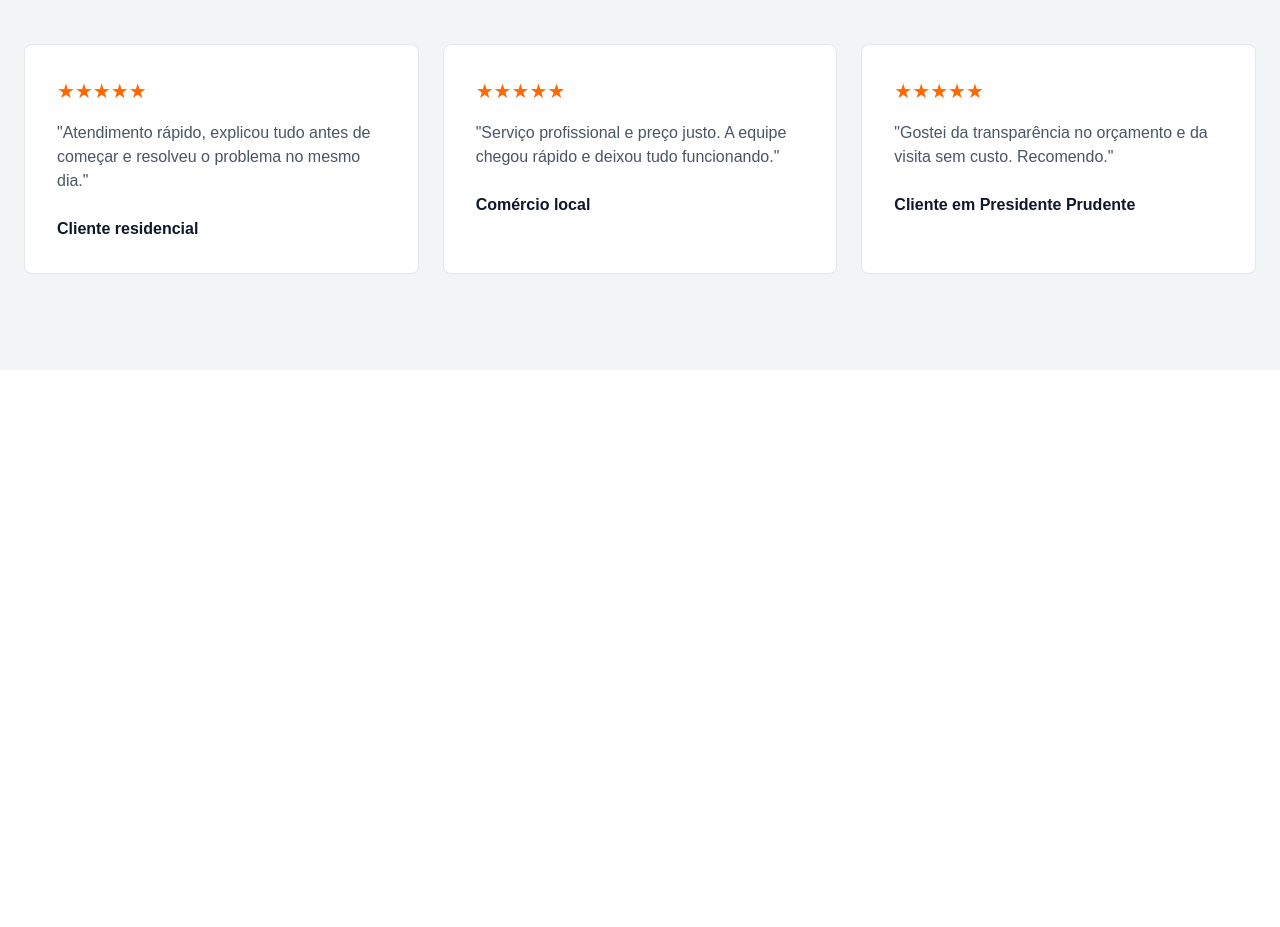
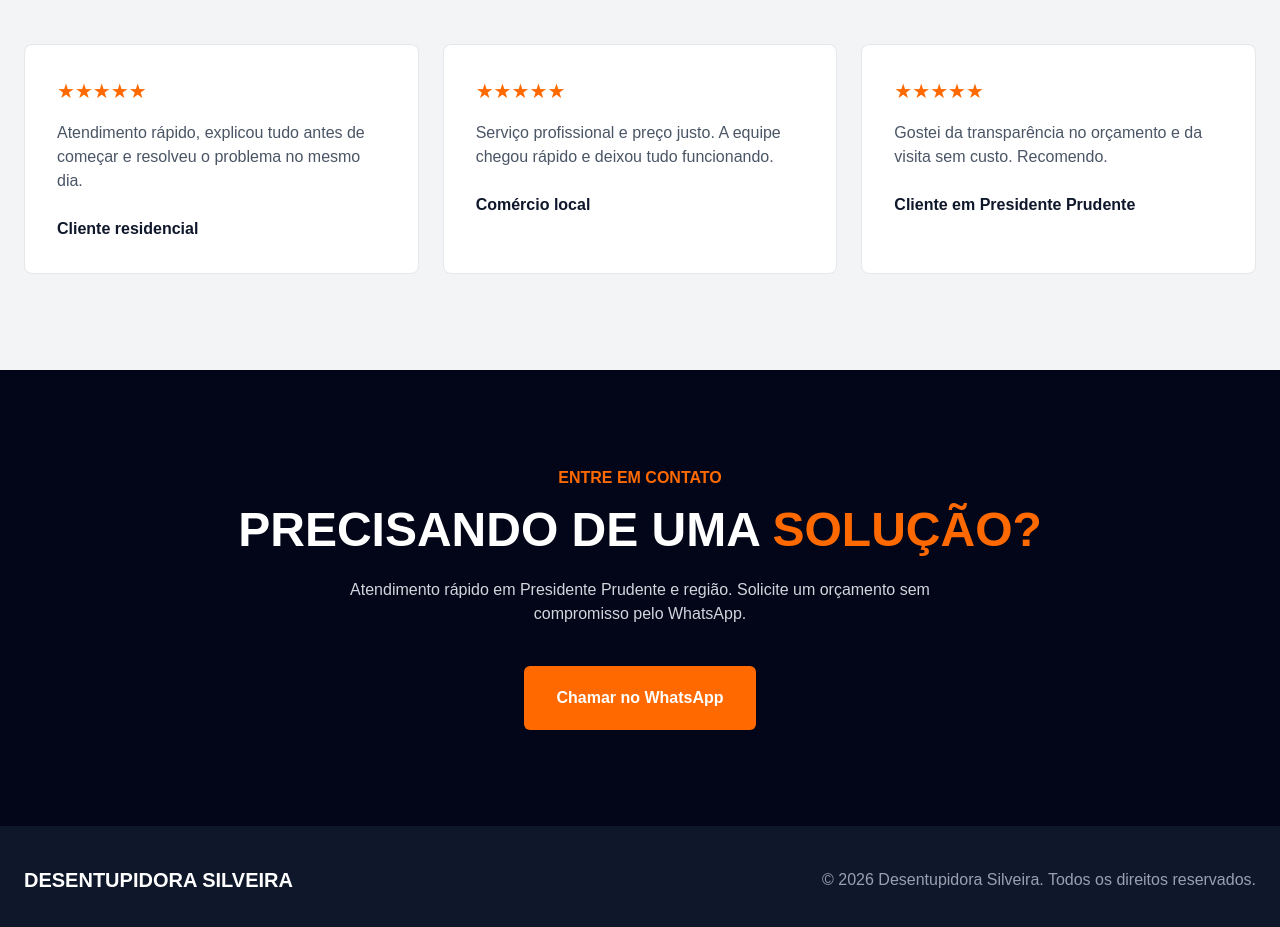
Before and after one commit to Loneking66/desentupidora-silveira-site, a Next.js app: page / in a window 1280 px wide. Shown: the part 2090-3017 px from the top of the page. Before the commit the page ends 2460 px from the top, so only its background shows below. Built offline with nearby package versions, Linux system fonts and the light colour scheme.

Commit message:
Finish landing page structure

```diff
--- /dev/null
+++ b/app/components/Contact.tsx
@@ -0,0 +1,31 @@
+export default function Contact() {
+  return (
+    <section className="bg-slate-950 text-white py-24">
+      <div className="max-w-7xl mx-auto px-6 text-center">
+
+        <p className="text-orange-500 font-semibold mb-4">
+          ENTRE EM CONTATO
+        </p>
+
+        <h2 className="text-5xl font-black mb-6">
+          PRECISANDO DE UMA
+          <span className="text-orange-500"> SOLUÇÃO?</span>
+        </h2>
+
+        <p className="text-gray-300 max-w-2xl mx-auto mb-10">
+          Atendimento rápido em Presidente Prudente e região.
+          Solicite um orçamento sem compromisso pelo WhatsApp.
+        </p>
+
+        <a
+          href="https://wa.me/5518997405172"
+          target="_blank"
+          className="inline-block bg-orange-500 hover:bg-orange-600 transition px-8 py-5 rounded-md font-bold"
+        >
+          Chamar no WhatsApp
+        </a>
+
+      </div>
+    </section>
+  )
+}
--- /dev/null
+++ b/app/components/Footer.tsx
@@ -0,0 +1,17 @@
+export default function Footer() {
+  return (
+    <footer className="bg-slate-900 text-gray-400 py-10">
+      <div className="max-w-7xl mx-auto px-6 flex flex-col md:flex-row justify-between items-center">
+
+        <h2 className="text-white font-bold text-xl">
+          DESENTUPIDORA SILVEIRA
+        </h2>
+
+        <p className="mt-4 md:mt-0">
+          © 2026 Desentupidora Silveira. Todos os direitos reservados.
+        </p>
+
+      </div>
+    </footer>
+  )
+}
--- a/app/components/Testimonials.tsx
+++ b/app/components/Testimonials.tsx
@@ -34,7 +34,7 @@ export default function Testimonials() {
               <p className="text-orange-500 text-xl mb-4">★★★★★</p>
 
               <p className="text-gray-600 mb-6">
-                "{testimonial.text}"
+                {testimonial.text}
               </p>
 
               <h3 className="text-slate-900 font-bold">
--- a/app/page.tsx
+++ b/app/page.tsx
@@ -3,9 +3,8 @@ import Hero from './components/Hero'
 import Services from './components/Services'
 import About from './components/About'
 import Testimonials from './components/Testimonials'
-
-
-
+import Contact from './components/Contact'
+import Footer from './components/Footer'
 
 export default function Home() {
   return (
@@ -15,6 +14,8 @@ export default function Home() {
       <Services />
       <About />
       <Testimonials />
+      <Contact />
+      <Footer />
     </main>
   )
 }
```
